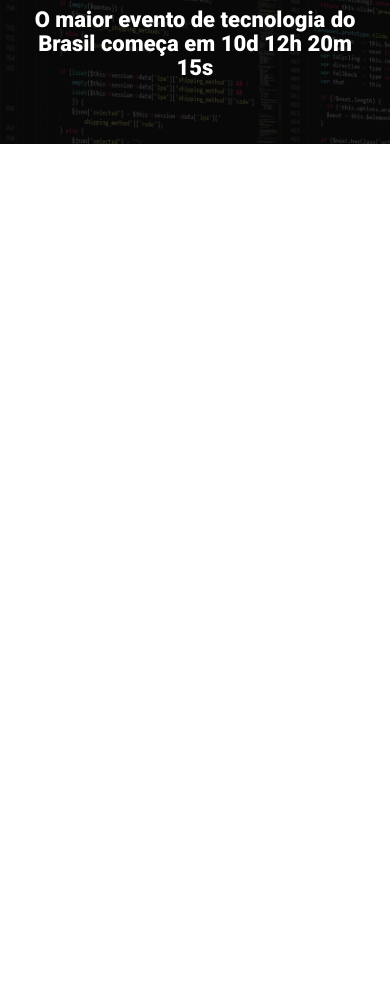
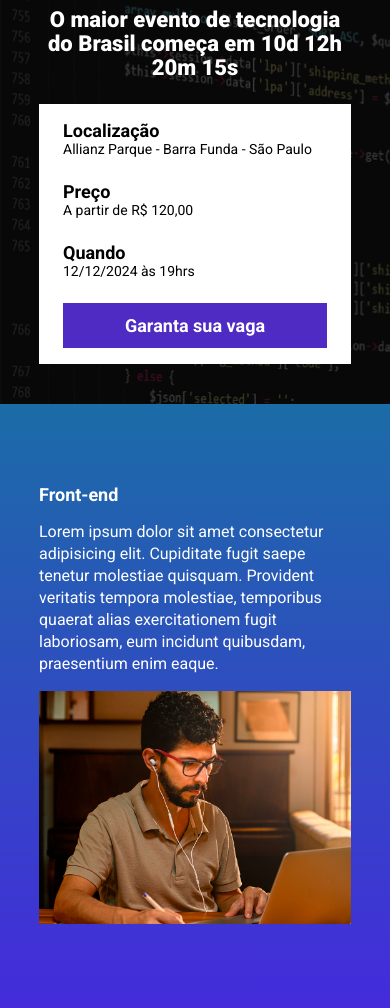
Before and after one commit to luanlnf/ebac_tech_talks, a website built with Parcel: page src/index.html in a window 390 px wide. Shown: the part 96-1104 px from the top of the page. Before the commit the page ends 844 px from the top, so only its background shows below. Built offline with nearby package versions, Linux system fonts and the light colour scheme.

Commit message:
criando sessão

```diff
--- a/src/index.html
+++ b/src/index.html
@@ -17,9 +17,38 @@
             <p class="hero__text">
                 O maior evento de tecnologia do Brasil começa em 10d 12h 20m 15s
             </p>
+            <div class="infos-bar">
+                <ul class="infos-bar__infos">
+                    <li class="infos-bar__infos__item">
+                        <b>Localização</b>
+                        Allianz Parque - Barra Funda - São Paulo
+                    </li>
+                    <li class="infos-bar__infos__item">
+                        <b>Preço</b>
+                        A partir de R$ 120,00
+                    </li>
+                    <li class="infos-bar__infos__item">
+                        <b>Quando</b>
+                        12/12/2024 às 19hrs
+                    </li>
+                </ul>
+                <a href="#" class="button button--primary">
+                    Garanta sua vaga
+                </a>
+            </div>
         </div>
-
     </header>
+    <section class="event">
+        <div class="container">
+            <div class="event__details">
+                <h2 class="event__details__title">Front-end</h2>
+                <p class="event__details__description">
+                    Lorem ipsum dolor sit amet consectetur adipisicing elit. Cupiditate fugit saepe tenetur molestiae quisquam. Provident veritatis tempora molestiae, temporibus quaerat alias exercitationem fugit laboriosam, eum incidunt quibusdam, praesentium enim eaque.
+                </p>
+            </div>
+            <img class="event__image" src="./images/frontend.png" alt="Front-end">
+        </div>
+    </section>
 
 
     <script src="scripts/main.js"></script>
--- /dev/null
+++ b/src/styles/_event.scss
@@ -0,0 +1,42 @@
+.event {
+    padding: 80px 0;
+    background-image: linear-gradient(#1B6CA7, #442BDB);
+
+    .container {
+        display: flex;
+    }
+
+    &__image {
+        max-width: 360px;
+    }
+
+    &__details {
+        margin-right: 40px;
+
+
+        &__title {
+            font-size: 18px;
+            font-weight: bold;
+            margin-bottom: 16px;
+        }
+
+        &__description {
+            line-height: 22px;
+        }
+    }
+
+    @media (max-width: 640px){
+        .container {
+            display: block;
+        }
+
+        &__image {
+            width: 100%;
+        }
+
+        &__details {
+            margin-right: 0;
+            margin-bottom: 16px;
+        }
+    }
+}
--- /dev/null
+++ b/src/styles/components/_buttons.scss
@@ -0,0 +1,24 @@
+.button {
+    padding: 12px;
+    font-size: 18px;
+    font-weight: bold;
+    text-decoration: none;
+    text-align: center;
+    white-space: nowrap;
+
+    &--primary {
+        color: #fff;
+        background-color: #4F2AC3;
+    }
+    @media (max-width: 1024px){
+        display: flex;
+        align-items: center;
+
+    }
+
+    @media (max-width: 640px){
+        display: block;
+        width: 100%;
+
+    }
+}
--- /dev/null
+++ b/src/styles/components/_infos_bar.scss
@@ -0,0 +1,41 @@
+.infos-bar {
+    padding: 16px 24px;
+    background-color: #fff;
+    display: flex;
+    justify-content: space-between;
+
+    &__infos {
+        display: flex;
+        gap: 40px;
+
+        &__item {
+            font-size: 14px;
+            color: #000;
+
+            b {
+                color: #000;
+                font-size: 18px;
+                display: block;
+            }
+        }
+    }
+    @media (max-width: 1024px) {
+        &__infos {
+            gap: 16px;
+        }
+    }
+
+    @media (max-width: 640px) {
+        display: block;
+
+        &__infos {
+            display: block;
+
+            &__item {
+                margin-bottom: 24px;
+            }
+        }
+    }
+
+
+}
--- a/src/styles/main.scss
+++ b/src/styles/main.scss
@@ -1,4 +1,7 @@
 @use 'hero';
+@use 'components/infos_bar';
+@use 'components/buttons';
+@use 'event';
 
 * {
 
@@ -7,6 +10,7 @@
     box-sizing: border-box;
     font-family: Roboto, sans-serif;
     color: #fff;
+    list-style: none;
 }
 
 .container {
@@ -14,11 +18,12 @@
     width: 100%;
     margin: 0 auto;
 
+    @media (max-width: 1024px) {
+            max-width: 90%;
+        }
     @media (max-width: 640px) {
         max-width: 80%;
     }
 
-    @media (max-width: 1024px) {
-        max-width: 90%;
-    }
+
 }
```
